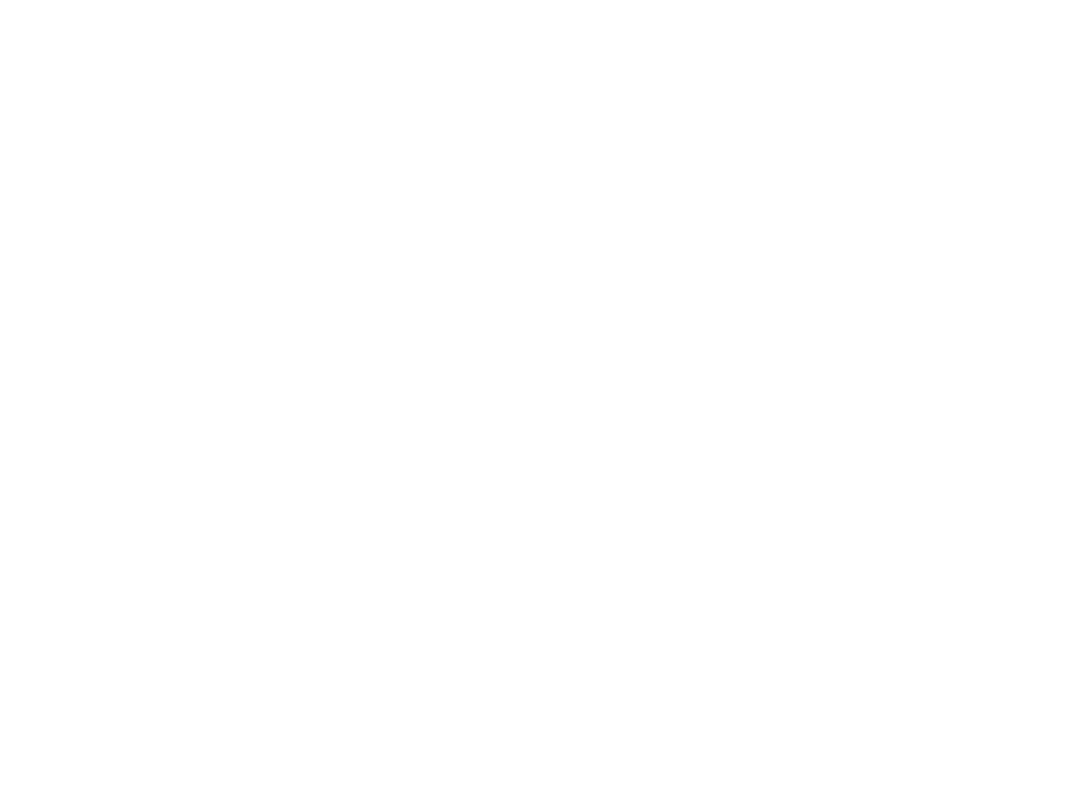
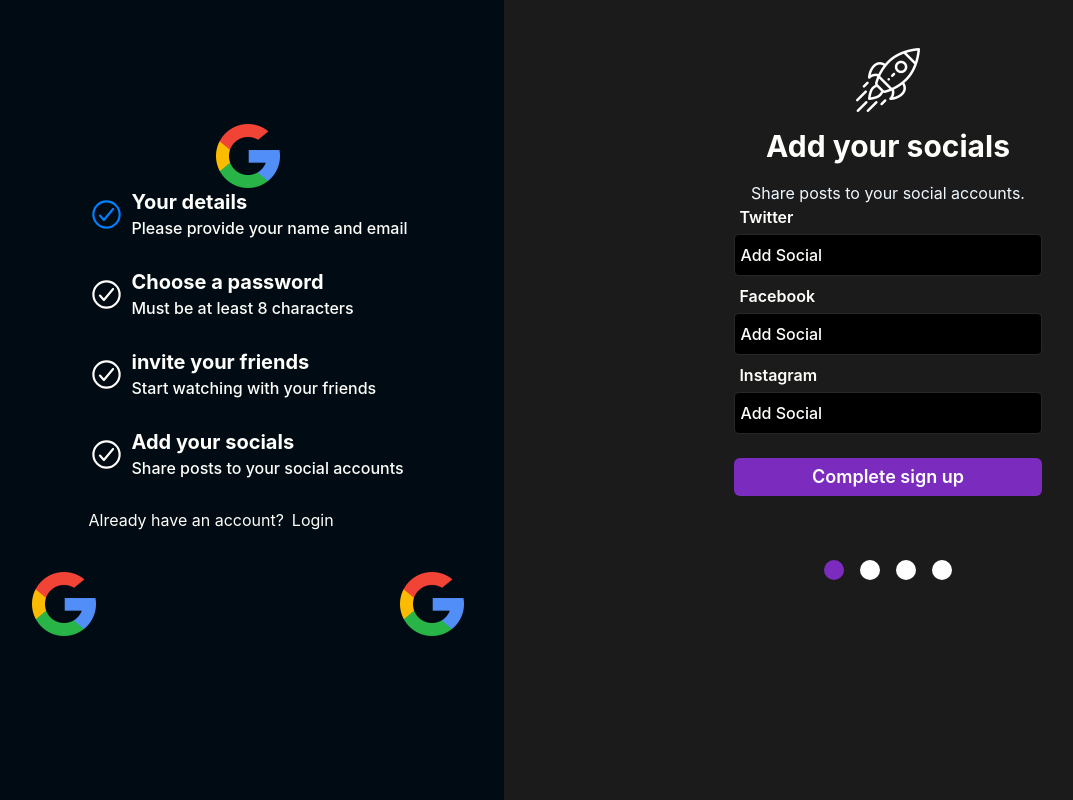
Before and after one commit to 360Parminder/Aura-Frontend, a React (Create React App) app: page /socials in a window 1280 px wide. Before the commit this address had no page. Shown: the whole page, without its empty margins (8-1081 px from the left). Built offline with nearby package versions, Linux system fonts and the light colour scheme.

Commit message:
ui update

```diff
--- a/public/index.html
+++ b/public/index.html
@@ -24,10 +24,9 @@
       work correctly both with client-side routing and a non-root public URL.
       Learn how to configure a non-root public URL by running `npm run build`.
     -->
-    <title>React App</title>
+    <title>Aura</title>
   </head>
   <body>
-    <noscript>You need to enable JavaScript to run this app.</noscript>
     <div id="root"></div>
     <!--
       This HTML file is a template.
--- a/src/App.js
+++ b/src/App.js
@@ -4,6 +4,9 @@
 import Email from './Components/Signup/Email';
 import InviteFriend from './Components/Signup/InviteFriend';
 import Password from './Components/Signup/Password';
+import Socials from './Components/Signup/Socials';
+import { BoxesCore } from './Components/ui/background-boxes';
+import { BackgroundBeamsDemo } from './Pages/BackgroundBeamsDemo';
 import Login from './Pages/Login/Login';
 import Signup from './Pages/Signup/Signup';
 
@@ -17,9 +20,11 @@
       <Route index element={<Email/>} />
       <Route path='password' element={<Password/>}/>
       <Route path='inviteFriends' element={<InviteFriend/>}/>
+      <Route path='socials' element={<Socials/>}/>
       </Route>
       <Route path="/login" element={<Login/>} />
     </Routes>
+    {/* <BackgroundBeamsDemo/> */}
 
   </BrowserRouter>
 );
--- a/src/Components/Signup/InviteFriend.jsx
+++ b/src/Components/Signup/InviteFriend.jsx
@@ -1,10 +1,15 @@
 import React from 'react'
 import '../../Styles/Global.css'
 import invite from '../../assets/images/invite.png'
+import { useNavigate } from 'react-router-dom'
 const InviteFriend = () => {
+
+    const navigate=useNavigate()
     function handleSubmit(e){
-        alert('Form submitted');
+        // alert('Form submitted');
         e.preventDefault();
+        navigate('/socials')
+
     }
   return (
     <>
--- /dev/null
+++ b/src/Components/Signup/Socials.jsx
@@ -0,0 +1,50 @@
+import React, { useState } from 'react'
+import { useNavigate } from 'react-router-dom'
+import rocket from '../../assets/images/rocket.png'
+import '../../Styles/Global.css'
+import { IonIcon } from '@ionic/react';
+import { checkmarkCircleOutline} from 'ionicons/icons';
+
+const Socials = () => {
+    const navigate = useNavigate()
+    const[firstName,setFirstName]=useState('');
+    const[lastName,setLastName]=useState('');
+    const[email,setEmail]=useState('');
+
+
+    function handleSubmit(e){
+        e.preventDefault();
+    }
+  return (
+   <>
+   <div className=' text-center flex flex-col items-center w-full md:w-2/5 gap-3 mt-12'>
+                        <img className='w-16 h-16' src={rocket} alt="" />
+                        <h2 className=' font-bold text-[30px]'>
+                        Add your socials
+                        </h2>
+                        <p className=' text-[#F0F8FF]'>Share posts to your social accounts.</p>
+                        {/* <button className='px-[4px] py-[10px] rounded-md border w-full border-gray-500 font-bold flex gap-5 items-center justify-center'> <img className='w-6 h-6' src={google} alt="" /> Sign up with Google</button> */}
+                    </div>
+                    {/* <div className='flex flex-row' >
+                        <p className='seprator'>OR</p>
+                    </div> */}
+                    <form onSubmit={handleSubmit} className='w-full md:w-2/5 gap-2 flex flex-col' action="">
+                    <div className='formFieldDiv '>
+                    <label className='formLabel' htmlFor="social" >Twitter</label>
+                    <input className='formInput' type="social" name="social" id="email" placeholder='Add Social' />
+                 </div>
+                 <div className='formFieldDiv '>
+                    <label className='formLabel' htmlFor="social" >Facebook</label>
+                    <input className='formInput' type="social" name="social" id="email" placeholder='Add Social' />
+                 </div>
+                 <div className='formFieldDiv'>
+                    <label className='formLabel' htmlFor="social" >Instagram</label>
+                    <input className='formInput' type="social" name="social" id="email" placeholder='Add Social' />
+                 </div>
+                        <button type='submit' className='bg-[#7b2cbf] text-[#fff] px-[4px] py-[5px] rounded-md text-lg font-semibold mt-4' >Complete sign up</button>
+                    </form>
+   </>
+  )
+}
+
+export default Socials
--- /dev/null
+++ b/src/Components/ui/background-boxes.jsx
@@ -0,0 +1,76 @@
+
+import React from "react";
+import { motion } from "framer-motion";
+import { cn } from "../../lib/utils";
+
+export const BoxesCore = ({ className, ...rest }) => {
+  const rows = new Array(150).fill(1);
+  const cols = new Array(100).fill(1);
+  let colors = [
+    "--sky-300",
+    "--pink-300",
+    "--green-300",
+    "--yellow-300",
+    "--red-300",
+    "--purple-300",
+    "--blue-300",
+    "--indigo-300",
+    "--violet-300",
+  ];
+  const getRandomColor = () => {
+    return colors[Math.floor(Math.random() * colors.length)];
+  };
+
+  return (
+    <div
+      style={{
+        transform: `translate(-40%,-60%) skewX(-48deg) skewY(14deg) scale(0.675) rotate(0deg) translateZ(0)`,
+      }}
+      className={cn(
+        "absolute left-1/4 p-4 -top-1/4 flex -translate-x-1/2 -translate-y-1/2 w-screen h-screen bg-[#171717] ",
+        className
+      )}
+      {...rest}
+    >
+      {rows.map((_, i) => (
+        <motion.div
+          key={`row` + i}
+          className="w-16 h-8  border-l  border-slate-700 relative bg-[#171717]"
+        >
+          {cols.map((_, j) => (
+            <motion.div
+              whileHover={{
+                backgroundColor: `var(${getRandomColor()})`,
+                transition: { duration: 0 },
+              }}
+              animate={{
+                transition: { duration: 2 },
+              }}
+              key={`col` + j}
+              className="w-16 h-8  border-r border-t border-slate-700 relative bg-[#171717]"
+            >
+              {j % 2 === 0 && i % 2 === 0 ? (
+                <svg
+                  xmlns="http://www.w3.org/2000/svg"
+                  fill="none"
+                  viewBox="0 0 24 24"
+                  strokeWidth="1.5"
+                  stroke="currentColor"
+                  className="absolute h-6 w-10 -top-[14px] -left-[22px] text-slate-700 stroke-[1px] pointer-events-none"
+                >
+                  <path
+                    strokeLinecap="round"
+                    strokeLinejoin="round"
+                    d="M12 6v12m6-6H6"
+                  />
+                </svg>
+              ) : null}
+            </motion.div>
+          ))}
+        </motion.div>
+      ))}
+    </div>
+  );
+};
+
+export const Boxes = React.memo(BoxesCore);
--- a/src/Pages/BackgroundBeamsDemo.jsx
+++ b/src/Pages/BackgroundBeamsDemo.jsx
@@ -1,5 +1,6 @@
 
 import React from "react";
+import { BoxesCore } from "../Components/ui/background-boxes";
 import { BackgroundBeams } from "../Components/ui/BackgroundBeams";
 
 
@@ -22,7 +23,7 @@
           className="rounded-lg border border-neutral-800 focus:ring-2 focus:ring-teal-500 w-full relative z-10 mt-4 bg-neutral-950 placeholder:text-neutral-700"
         />
       </div>
-      <BackgroundBeams/>
+      <BoxesCore/>
     </div>
   );
 }
--- a/src/Pages/Login/Login.jsx
+++ b/src/Pages/Login/Login.jsx
@@ -22,7 +22,7 @@
 
             <div className='w-screen h-screen flex flex-row z-10 absolute'>
             <div className='w-full md:w-2/5 flex justify-center items-center px-10 py-10'>
-                <div className='w-full h-full flex flex-col items-center justify-center rounded-lg backdrop-blur-sm'>
+                <div className='w-full h-full flex flex-col items-center justify-center rounded-lg backdrop-blur-sm bg-[#2b2b2b2f]'>
                     <div className='w-full md:w-4/5 flex flex-col items-center gap-3'>
 
                             <img className='foreground w-20 h-20' src={google} alt="" />
--- a/src/Pages/Signup/Signup.jsx
+++ b/src/Pages/Signup/Signup.jsx
@@ -18,8 +18,11 @@
     }
     return (
         <>
-            <div className='md:flex flex-row bg-black' >
-                <div className=' hidden w-2/5 h-screen bg-[#010B13] md:flex justify-center items-center'>
+            <div className='md:flex flex-row'>
+                <div className=' hidden w-2/5 h-screen bg-[#010B13] md:flex flex-col justify-center items-center'>
+                <div>
+                    <img className='w-16 h-16' src={google} alt="" />
+                </div>
                     <div className='flex flex-col gap-7'>
                         <div className='flex flex-row items-center gap-2'>
                             <IonIcon icon={checkmarkCircleOutline} className="text-[35px] text-[#007FFF]" />
@@ -53,8 +56,12 @@
                             <p>Already have an account?</p><button onClick={()=>navigate('/login')}>Login</button>
                         </div>
                     </div>
+                    <div className='w-full my-10 px-10 flex flex-row justify-between'>
+                    <img className='w-16 h-16' src={google} alt="" />
+                    <img className='w-16 h-16' src={google} alt="" />
+                    </div>
                 </div>
-                <div className='flex items-center w-screen md:w-3/5 h-screen flex-col bg-[#171717] p-5 md:p-0'>
+                <div className='flex items-center w-screen md:w-3/5 h-screen flex-col bg-[#1B1B1B] p-5 md:p-0'>
                 <>
                 <Outlet/>
                 </>
--- a/tailwind.config.js
+++ b/tailwind.config.js
@@ -1,4 +1,6 @@
 /** @type {import('tailwindcss').Config} */
+const plugin = require('tailwindcss/plugin');
+
 module.exports = {
   content: [
     "./src/**/*.{js,jsx,ts,tsx}",
@@ -6,5 +8,17 @@
   theme: {
     extend: {},
   },
-  plugins: [],
-}
+  plugins: [
+    plugin(function ({ addBase, theme }) {
+      const flattenColorPalette = require('tailwindcss/lib/util/flattenColorPalette').default;
+      const allColors = flattenColorPalette(theme('colors'));
+      const newVars = Object.fromEntries(
+        Object.entries(allColors).map(([key, val]) => [`--${key}`, val])
+      );
+
+      addBase({
+        ':root': newVars,
+      });
+    }),
+  ],
+};
```
Also changed, not shown: src/Components/ui/BackgroundBeams.jsx (+2 -2 lines), src/Pages/Home/Home.jsx (+10 -0 lines), src/assets/images/rocket.png (added).
